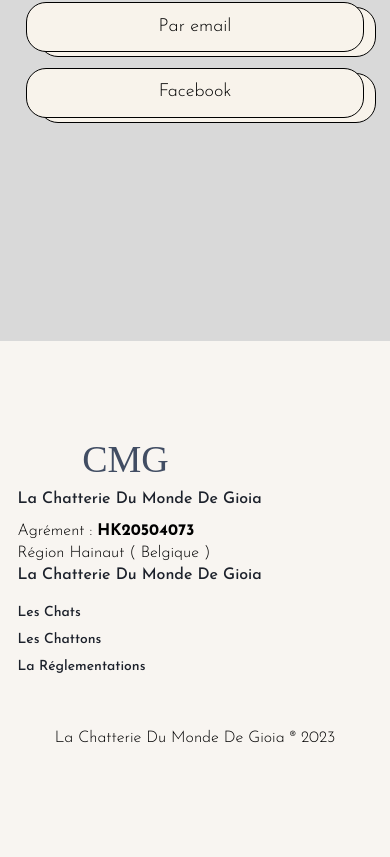
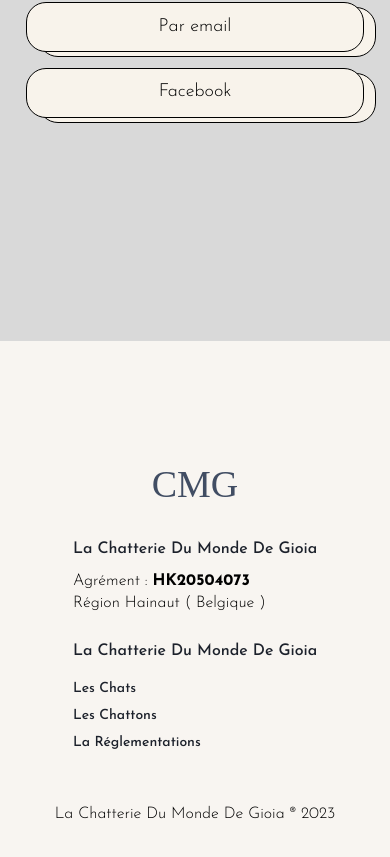
Before and after one commit to antozr/cmg, a Next.js app: page / in a window 390 px wide. Shown: the part 4470-5327 px from the top of the page. Before the commit the page ends 5255 px from the top, so only its background shows below. Built offline with nearby package versions, Linux system fonts and the light colour scheme.

Commit message:
add responsive

```diff
--- a/app/components/footer/Foot.scss
+++ b/app/components/footer/Foot.scss
@@ -4,9 +4,10 @@
   justify-content: center;
   align-items: center;
   width: 100%;
-  height: 280px;
+  height: 380px;
   background-color: var(--color-bg);
   row-gap: 44px;
+  margin: 0 0 120px 0;
 
   &__txt {
     font-family: "Josefin";
@@ -54,9 +55,10 @@
     flex-direction: row;
     flex-wrap: wrap;
     width: 100%;
-    justify-content: space-between;
+   row-gap: 3vh;
     align-items: flex-start;
     padding: 5vh 3vw 0;
+    justify-content: center;
   }
   &__logoBox {
     width: 216px;
@@ -75,3 +77,14 @@ font-weight: 400;
 
   }
 }
+
+
+@media(min-width:600px){
+  .foot{
+height: 280px;
+    margin: 0;
+    &__top{
+      justify-content: space-between;
+    }
+  }
+}
```
